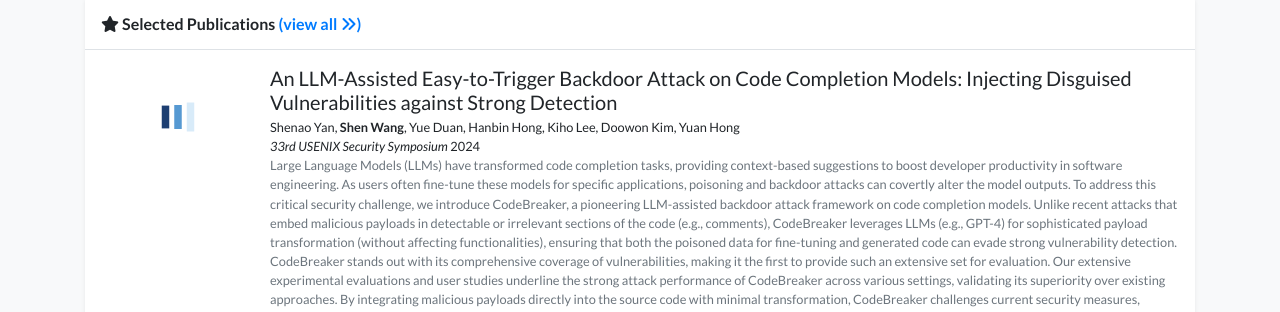
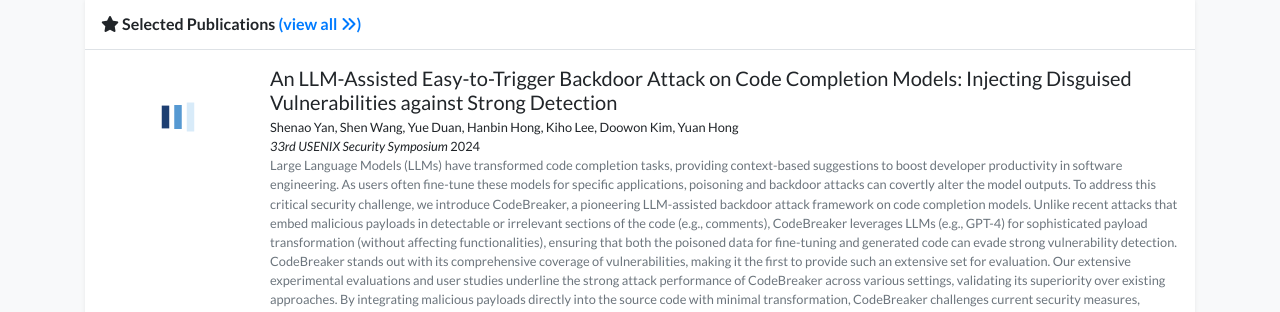
Before and after one commit to null1024-ws/null1024-ws.github.io, a Jekyll site: the page built from index.html, in a window 1280 px wide and 1139 px high. Shown: the part 667-979 px from the top of the window. Built offline with Jekyll 4.4.1, drawn with Linux system fonts in a browser that asks for light colours; a style sheet for code colours, icons or effects is not loaded; part of the change alters nothing that is shown.

```diff
--- a/_data/authors.yml
+++ b/_data/authors.yml
@@ -1,4 +1,4 @@
-"Shen Wang":
+"Your Name":
   bold: true
   url: https://null1024-ws.github.io/
 
```
